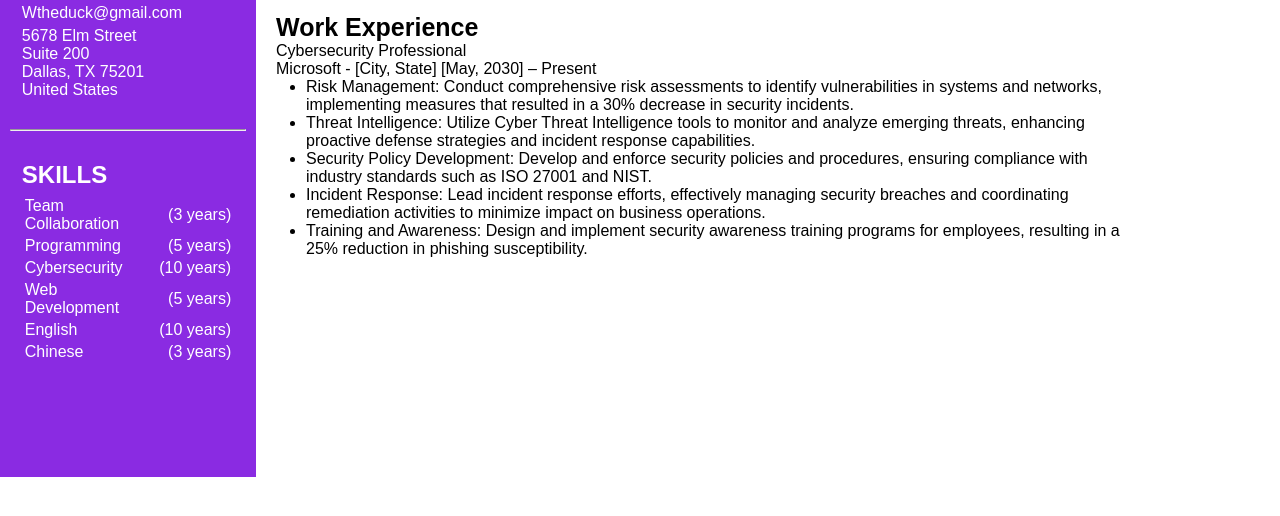
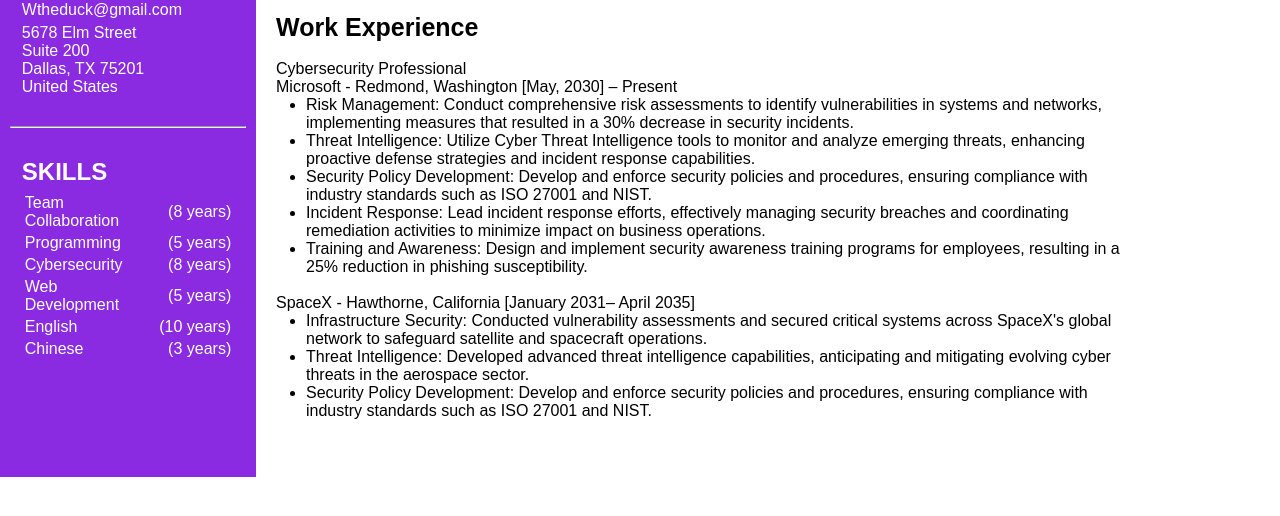
Before and after one commit to JakenDoeun/project-web, a plain HTML site: page homework/CV.html in a window 1280 px wide. Shown: the part 254-770 px from the top of the page. Drawn offline with Linux system fonts and the light colour scheme.

Commit message:
final CV page

```diff
--- a/homework/CV.html
+++ b/homework/CV.html
@@ -21,7 +21,7 @@
             <table>
                 <tr>
                     <td>Team Collaboration</td>
-                    <td id="align_right"> (3 years)</td>
+                    <td id="align_right"> (8 years)</td>
                 </tr>
                 <tr>
                     <td>Programming</td>
@@ -29,7 +29,7 @@
                 </tr>
                 <tr>
                     <td>Cybersecurity</td>
-                    <td id="align_right">(10 years)</td>
+                    <td id="align_right">(8 years)</td>
                 </tr>
                 <tr>
                     <td>Web Development</td>
@@ -54,8 +54,8 @@
             <h3>About me</h3>
             <p>Experienced cybersecurity professional with expertise in risk analysis, attack surface management, and leveraging tools like Cyber Threat Intelligence and Digital Risk Protection to identify and mitigate vulnerabilities. Skilled in conducting comprehensive risk assessments, developing security strategies, and reducing external attack surfaces to enhance digital security. Proficient in proactive monitoring and safeguarding critical assets through risk mitigation and continuous threat assessment.</p>
             <h3><br>Work Experience</h3>
-            <p>Cybersecurity Professional <br>
-                Microsoft - [City, State]
+            <p><br>Cybersecurity Professional <br>
+                Microsoft - Redmond, Washington
                 [May, 2030] – Present <br>
             </p>
             <ul>
@@ -76,6 +76,25 @@
 
                 </li>
             </ul>
+
+            <!-- Space X EXP -->
+            <p><br>
+                SpaceX - Hawthorne, California [January 2031– April 2035]<br>
+            </p>
+            <ul>
+                <li>
+                    Infrastructure Security: Conducted vulnerability assessments and secured critical systems across SpaceX's global network to safeguard satellite and spacecraft operations.
+                </li>
+                <li>
+                    Threat Intelligence: Developed advanced threat intelligence capabilities, anticipating and mitigating evolving cyber threats in the aerospace sector.
+                </li>
+                <li>
+                    Security Policy Development: Develop and enforce security policies and procedures, ensuring compliance with industry standards such as ISO 27001 and NIST.
+                </li>
+
+            </ul>
+
+
         </div>
     </div>
 </body>
```
Also changed, not shown: homework/cyber4.jpg (added).
